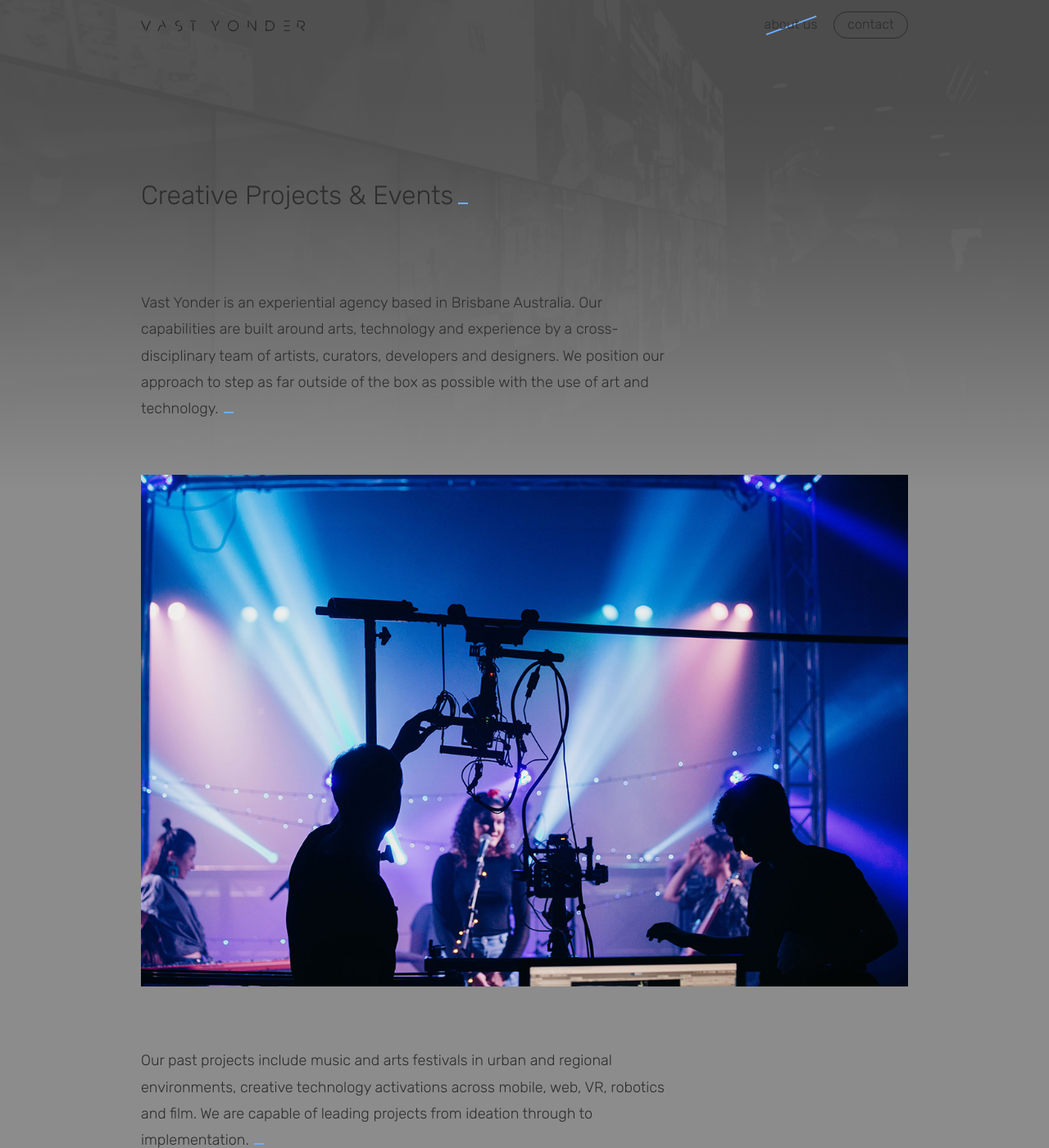
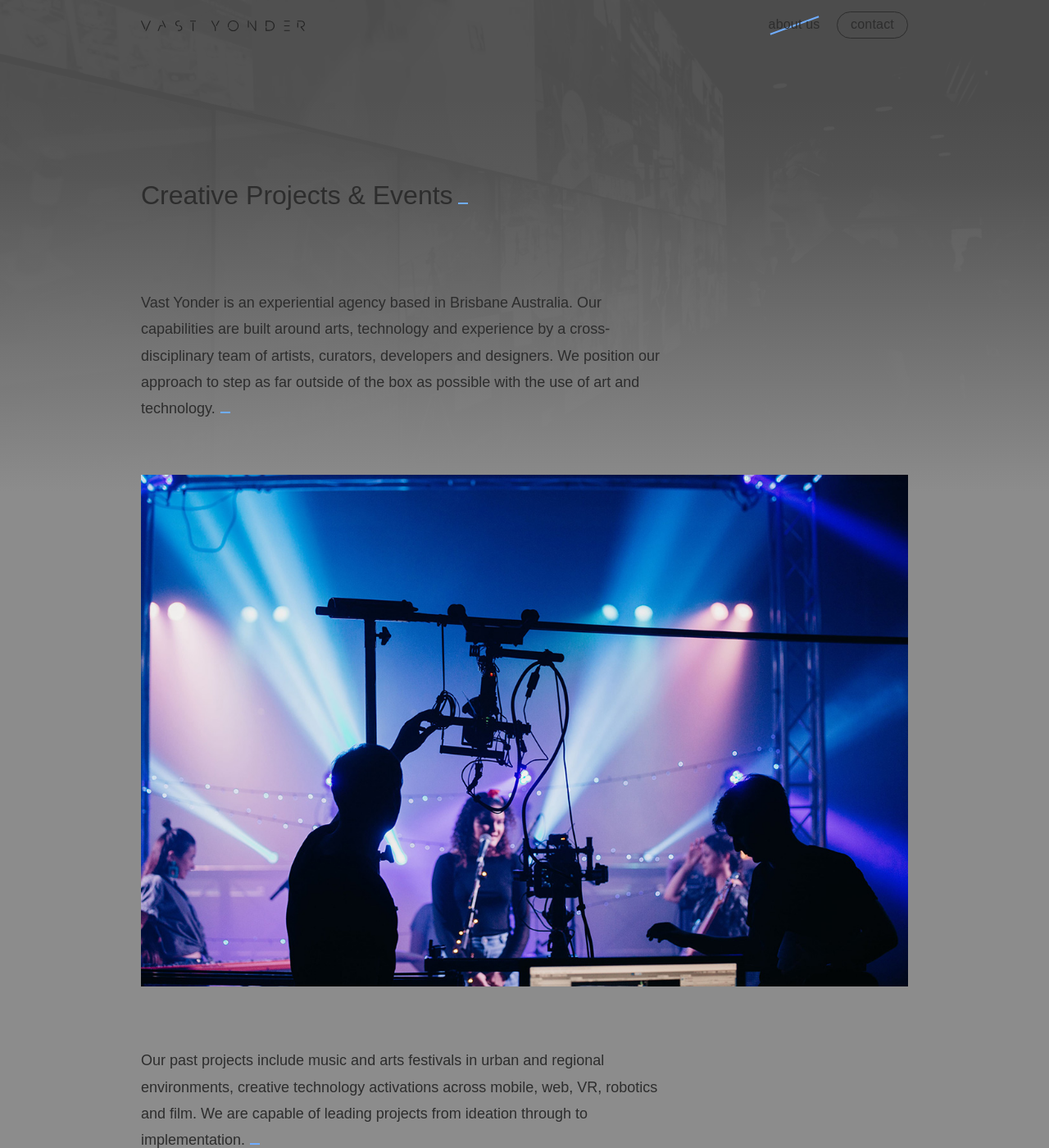
Before and after one commit to LincolnSavage/lincolnsavage.github.io, a Jekyll site: the page built from about.html, in a window 1280 px wide and 1400 px high. Shown: the whole window at 82% size. Built offline with Jekyll 4.4.1, drawn with Linux system fonts in a browser that asks for light colours.

```diff
--- a/_includes/head.html
+++ b/_includes/head.html
@@ -5,7 +5,6 @@
   <meta name="viewport" content="width=device-width, initial-scale=1">
   <link rel="stylesheet" href="/css/main.css">
   <link rel="icon" type="image/png" href="/img/favicon.png">
-  <link href="https://fonts.googleapis.com/css?family=Rubik:300,500" rel="stylesheet">
   <script type="text/javascript" src="/assets/js/lazysizes.min.js" async></script>
   <meta name="robots" content="noindex">
 </head>
--- a/_scss/layout.scss
+++ b/_scss/layout.scss
@@ -183,6 +183,9 @@
 	p {
 		line-height: 1.8em;
 	}
+	a.current {
+		color: $project-primary-colour;
+	}
 }
 
 // Adds Carets to Title and Paragraphs.
--- a/css/main.css
+++ b/css/main.css
@@ -631,6 +631,9 @@ a:hover {
 .project-page p {
   line-height: 1.8em; }
 
+.project-page a.current {
+  color: #2D2D2D; }
+
 .project-page h1::after, .project-page p::after {
   content: "";
   display: inline-block;
```
Also changed, not shown: _includes/scripts.html (+7 -0 lines).
